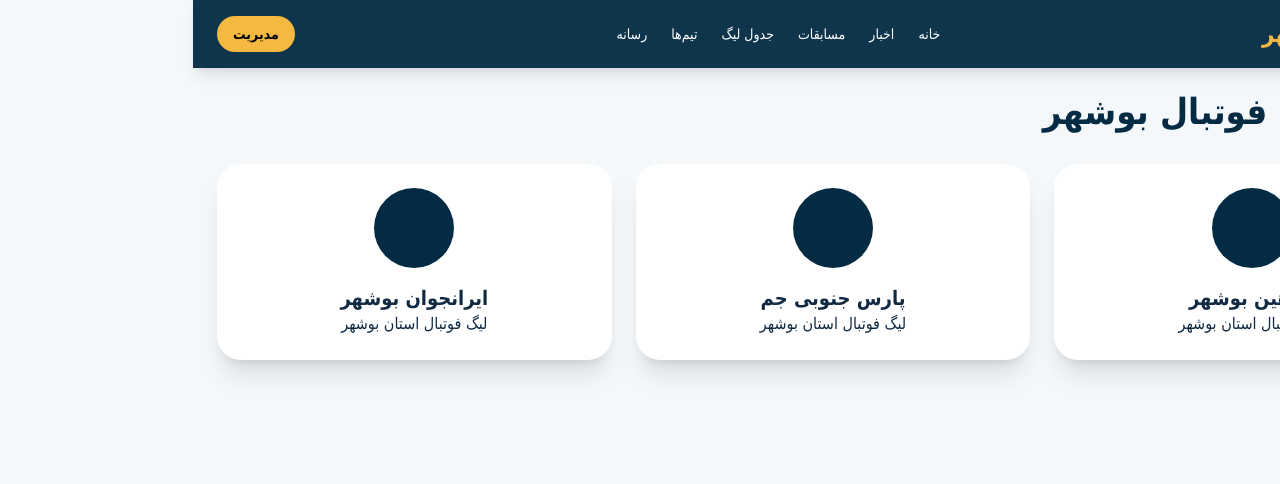
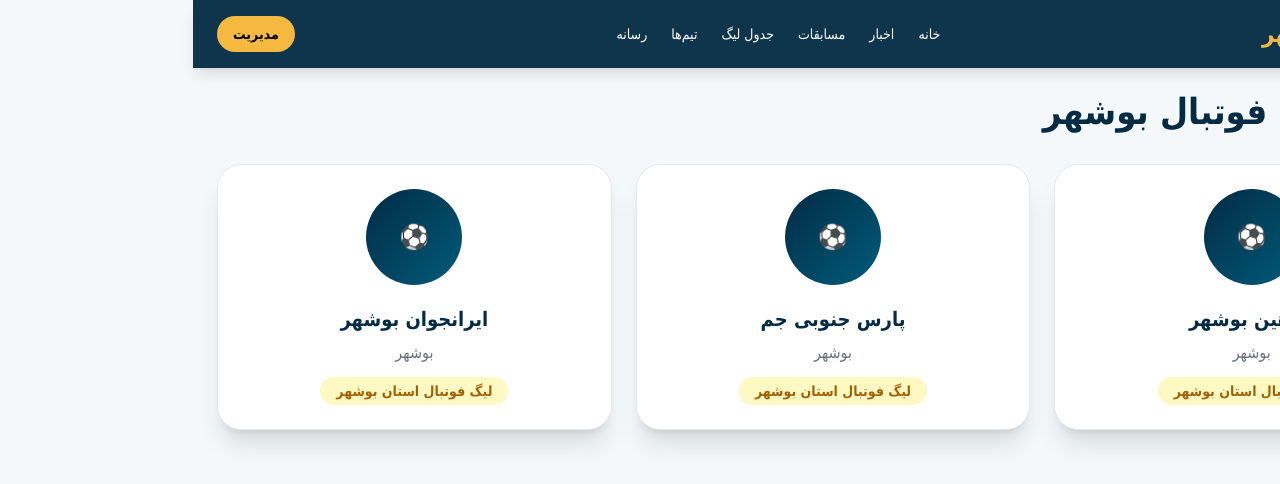
Before and after one commit to mdarzand0315-sys/football-bushehr-v2, a Next.js app: page /clubs in a window 1280 px wide. Shown: the top 484 px of the page. Built offline with nearby package versions, Linux system fonts and the light colour scheme.

Commit message:
Create professional club cards

```diff
--- a/components/ClubCard.tsx
+++ b/components/ClubCard.tsx
@@ -1,10 +1,14 @@
-
-export default function ClubCard({name}:{name:string}){
+export default function ClubCard({name,city,league}:{name:string;city?:string;league?:string}){
  return (
-  <div className="rounded-3xl bg-white shadow-xl p-6 text-center">
-   <div className="mx-auto w-20 h-20 rounded-full bg-[#032B44]"></div>
-   <h3 className="mt-4 font-bold text-xl">{name}</h3>
-   <p>لیگ فوتبال استان بوشهر</p>
+  <div className="rounded-3xl bg-white shadow-xl p-6 text-center border hover:-translate-y-1 transition">
+   <div className="mx-auto w-24 h-24 rounded-full bg-gradient-to-br from-[#032B44] to-[#005B7A] flex items-center justify-center text-white font-black text-2xl">
+    ⚽
+   </div>
+   <h3 className="mt-5 font-black text-xl text-[#032B44]">{name}</h3>
+   <p className="mt-2 text-gray-500">{city || "بوشهر"}</p>
+   <span className="inline-block mt-3 rounded-full bg-yellow-100 px-4 py-1 text-sm font-bold text-yellow-700">
+    {league || "لیگ فوتبال استان بوشهر"}
+   </span>
   </div>
  )
 }
```
